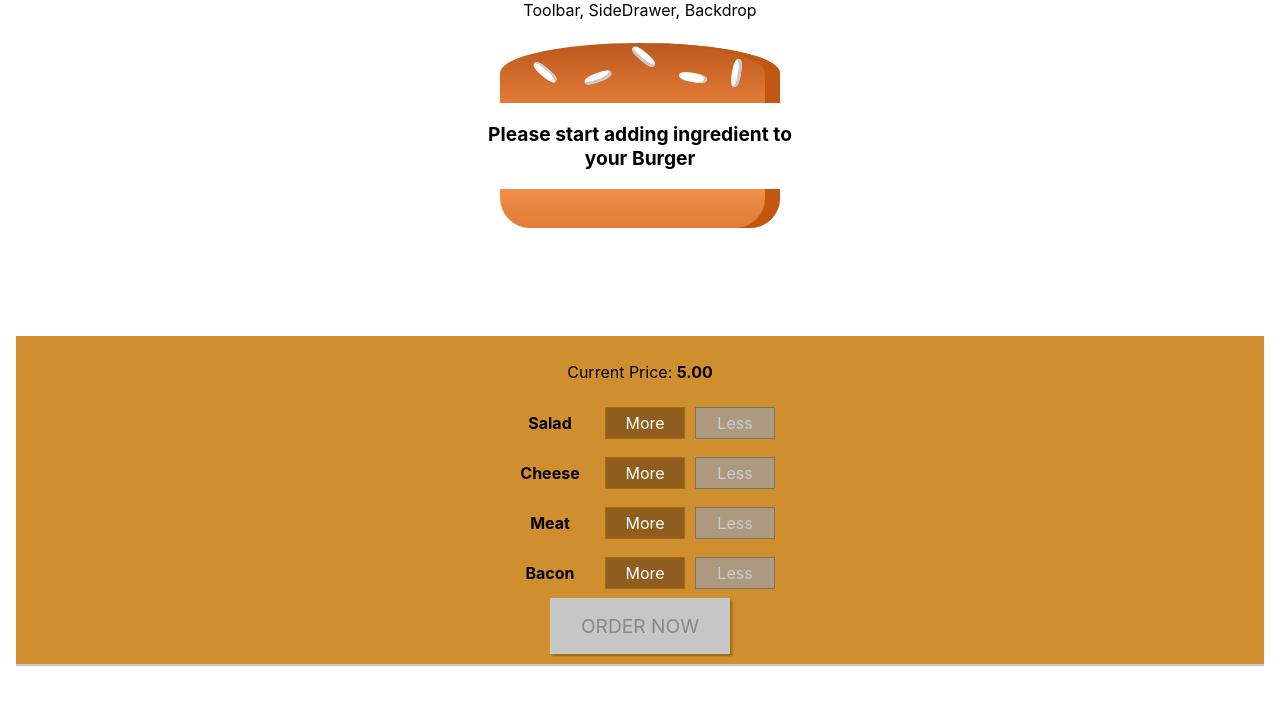
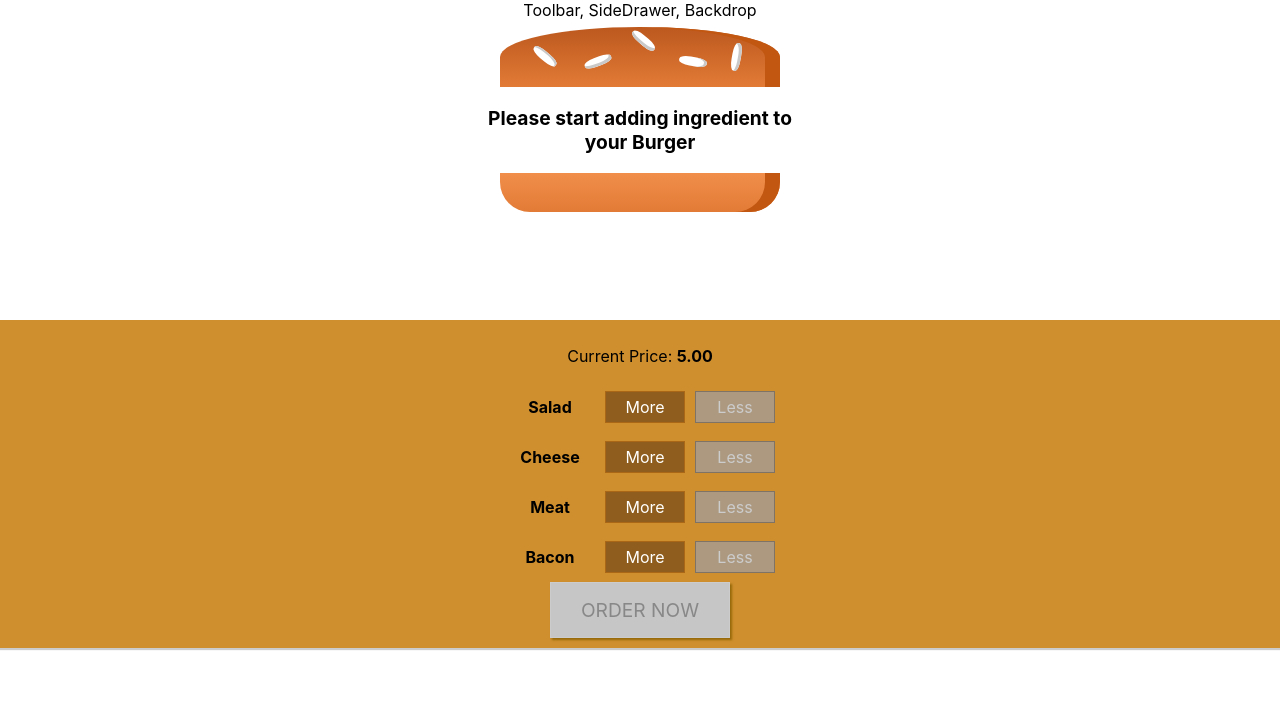
Before and after one commit to kamalyadav11/Burger-King, a React app: page / in a window 1280 px wide. Shown: the top 704 px of the page. Built offline with nearby package versions, Linux system fonts and the light colour scheme.

Commit message:
Css modules in layout

```diff
--- a/src/components/Layout/Layout.js
+++ b/src/components/Layout/Layout.js
@@ -1,12 +1,12 @@
 import React from "react";
 
-import "./Layout.css";
+import classes from "./Layout.css";
 
 const Layout = props => {
   return (
     <React.Fragment>
       <div>Toolbar, SideDrawer, Backdrop</div>
-      <main className="Content">{props.children}</main>
+      <main className={classes.Content}>{props.children}</main>
     </React.Fragment>
   );
 };
```
